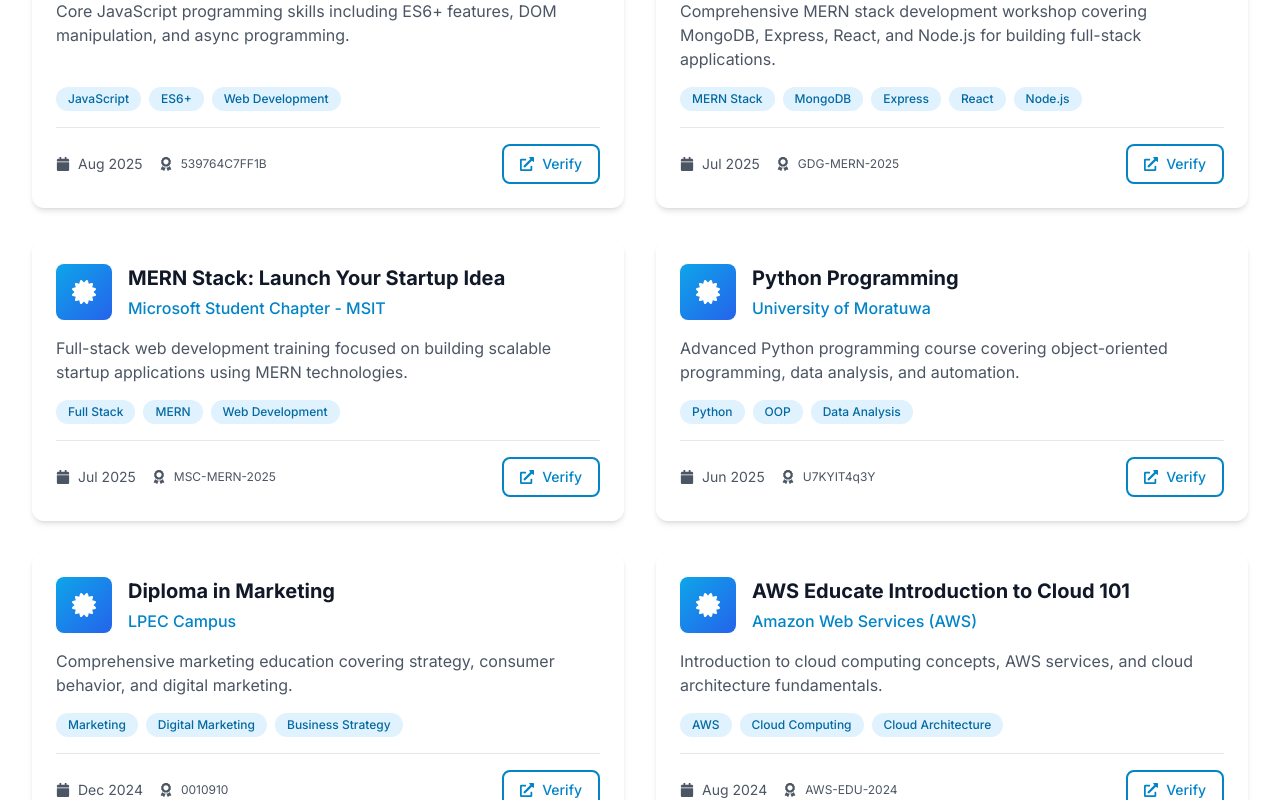
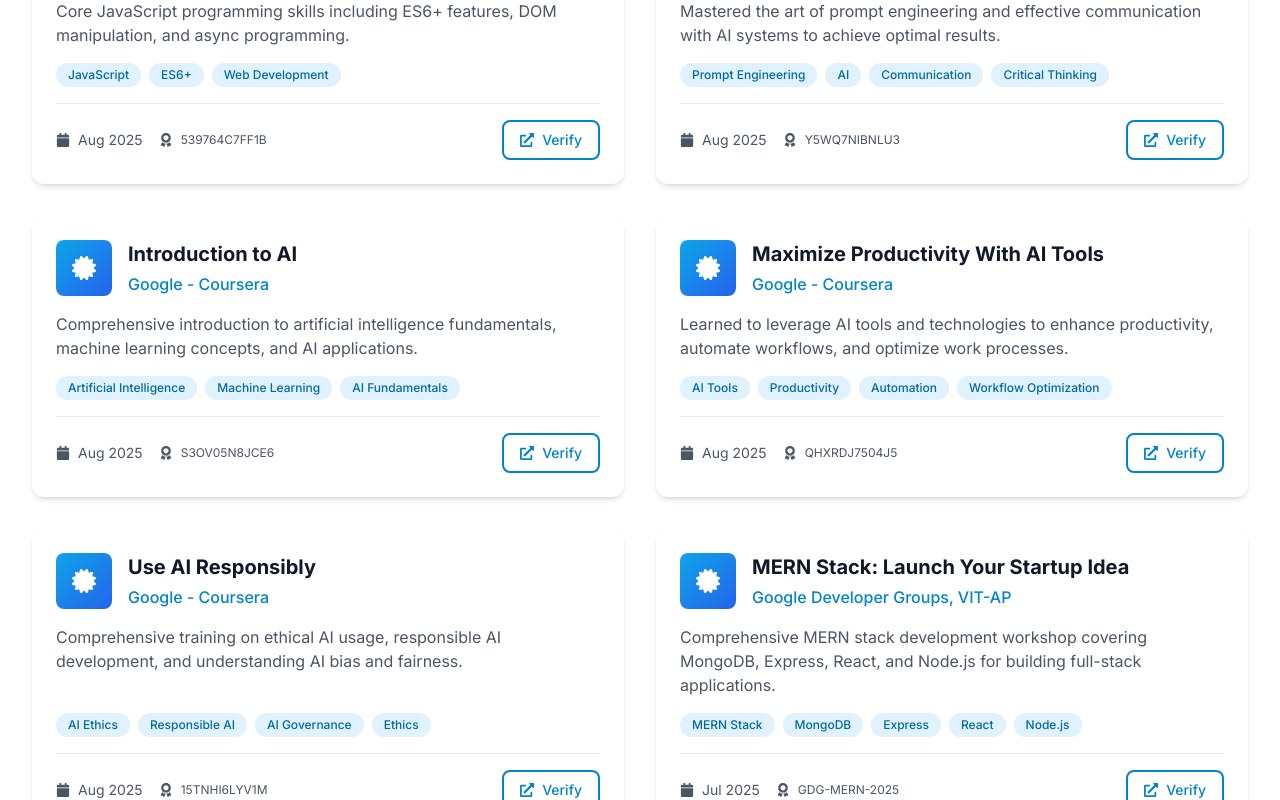
Before and after one commit to ravidu001/my_portfolio, a React (Vite) app: page /certifications in a window 1280 px wide. Shown: the part 1380-2180 px from the top of the page. Built offline with nearby package versions, Linux system fonts and the light colour scheme.

Commit message:
Add missing certificates to the Page

```diff
--- a/src/data/certifications.js
+++ b/src/data/certifications.js
@@ -72,6 +72,46 @@
   },
   {
     id: 8,
+    title: "Discover the Art of Prompting",
+    issuer: "Google - Coursera",
+    date: "Aug 2025",
+    credentialId: "Y5WQ7NIBNLU3",
+    link: "https://www.coursera.org/account/accomplishments/verify/Y5WQ7NIBNLU3",
+    description: "Mastered the art of prompt engineering and effective communication with AI systems to achieve optimal results.",
+    skills: ["Prompt Engineering", "AI", "Communication", "Critical Thinking"]
+  },
+  {
+    id: 9,
+    title: "Introduction to AI",
+    issuer: "Google - Coursera",
+    date: "Aug 2025",
+    credentialId: "S3OV05N8JCE6",
+    link: "https://www.coursera.org/account/accomplishments/verify/S3OV05N8JCE6",
+    description: "Comprehensive introduction to artificial intelligence fundamentals, machine learning concepts, and AI applications.",
+    skills: ["Artificial Intelligence", "Machine Learning", "AI Fundamentals"]
+  },
+  {
+    id: 10,
+    title: "Maximize Productivity With AI Tools",
+    issuer: "Google - Coursera",
+    date: "Aug 2025",
+    credentialId: "QHXRDJ7504J5",
+    link: "https://www.coursera.org/account/accomplishments/verify/QHXRDJ7504J5",
+    description: "Learned to leverage AI tools and technologies to enhance productivity, automate workflows, and optimize work processes.",
+    skills: ["AI Tools", "Productivity", "Automation", "Workflow Optimization"]
+  },
+  {
+    id: 11,
+    title: "Use AI Responsibly",
+    issuer: "Google - Coursera",
+    date: "Aug 2025",
+    credentialId: "15TNHI6LYV1M",
+    link: "https://www.coursera.org/account/accomplishments/verify/15TNHI6LYV1M",
+    description: "Comprehensive training on ethical AI usage, responsible AI development, and understanding AI bias and fairness.",
+    skills: ["AI Ethics", "Responsible AI", "AI Governance", "Ethics"]
+  },
+  {
+    id: 12,
     title: "MERN Stack: Launch Your Startup Idea",
     issuer: "Google Developer Groups, VIT-AP",
     date: "Jul 2025",
@@ -81,7 +121,7 @@
     skills: ["MERN Stack", "MongoDB", "Express", "React", "Node.js"]
   },
   {
-    id: 9,
+    id: 13,
     title: "MERN Stack: Launch Your Startup Idea",
     issuer: "Microsoft Student Chapter - MSIT",
     date: "Jul 2025",
@@ -91,7 +131,7 @@
     skills: ["Full Stack", "MERN", "Web Development"]
   },
   {
-    id: 10,
+    id: 14,
     title: "Python Programming",
     issuer: "University of Moratuwa",
     date: "Jun 2025",
@@ -101,7 +141,7 @@
     skills: ["Python", "OOP", "Data Analysis"]
   },
   {
-    id: 11,
+    id: 15,
     title: "Diploma in Marketing",
     issuer: "LPEC Campus",
     date: "Dec 2024",
@@ -111,7 +151,7 @@
     skills: ["Marketing", "Digital Marketing", "Business Strategy"]
   },
   {
-    id: 12,
+    id: 16,
     title: "AWS Educate Introduction to Cloud 101",
     issuer: "Amazon Web Services (AWS)",
     date: "Aug 2024",
@@ -121,7 +161,7 @@
     skills: ["AWS", "Cloud Computing", "Cloud Architecture"]
   },
   {
-    id: 13,
+    id: 17,
     title: "Advanced Multimedia Web Design & Development Technique",
     issuer: "University of Colombo School of Computing",
     date: "Jul 2024",
@@ -131,7 +171,7 @@
     skills: ["Web Design", "Multimedia", "Responsive Design"]
   },
   {
-    id: 14,
+    id: 18,
     title: "Web Design for Beginners",
     issuer: "University of Moratuwa",
     date: "Jan 2024",
@@ -141,7 +181,7 @@
     skills: ["HTML", "CSS", "Web Design"]
   },
   {
-    id: 15,
+    id: 19,
     title: "Python for Beginners",
     issuer: "University of Moratuwa",
     date: "Mar 2023",
--- a/src/data/skills.js
+++ b/src/data/skills.js
@@ -22,7 +22,6 @@
   "Database": [
     { name: "MongoDB", level: 92, icon: "🍃" },
     { name: "MySQL", level: 88, icon: "�" },
-    { name: "Firebase", level: 85, icon: "�" },
     { name: "Appwrite", level: 82, icon: "🔧" }
   ],
   "DevOps & Cloud": [
--- a/src/pages/About.jsx
+++ b/src/pages/About.jsx
@@ -7,7 +7,7 @@
 const About = () => {
   const aboutStats = [
     { icon: FaLaptopCode, value: '9+', label: 'Major Projects' },
-    { icon: FaRocket, value: '15+', label: 'Certifications' },
+    { icon: FaRocket, value: '19+', label: 'Certifications' },
     { icon: FaLightbulb, value: '2024', label: "Director's List" },
     { icon: FaUsers, value: '3+', label: 'Leadership Roles' }
   ];
```
